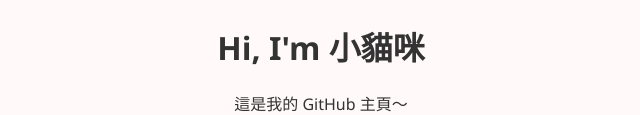
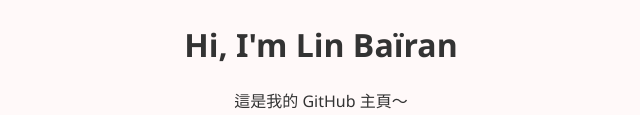
Before and after one commit to qiuzhenyi0/qiuzhenyi0.github.io, a plain HTML site: page index.html in a window 1280 px wide. Shown: the part 211-326 px from the top of the page, without its empty margins (319-959 px from the left). Drawn offline with Linux system fonts and the light colour scheme.

Commit message:
Update index.html

```diff
--- a/index.html
+++ b/index.html
@@ -19,7 +19,7 @@
 </head>
 <body>
   <img src="https://placekitten.com/200/200" alt="meow">
-  <h1>Hi, I'm 小貓咪</h1>
+  <h1>Hi, I'm Lin Baïran</h1>
   <p>這是我的 GitHub 主頁～<br>正在慢慢建築我的知識星球。</p>
   <p>✨ Coming soon: JS 模板、個人品牌入口、宇宙總入口 ✨</p>
 </body>
```
